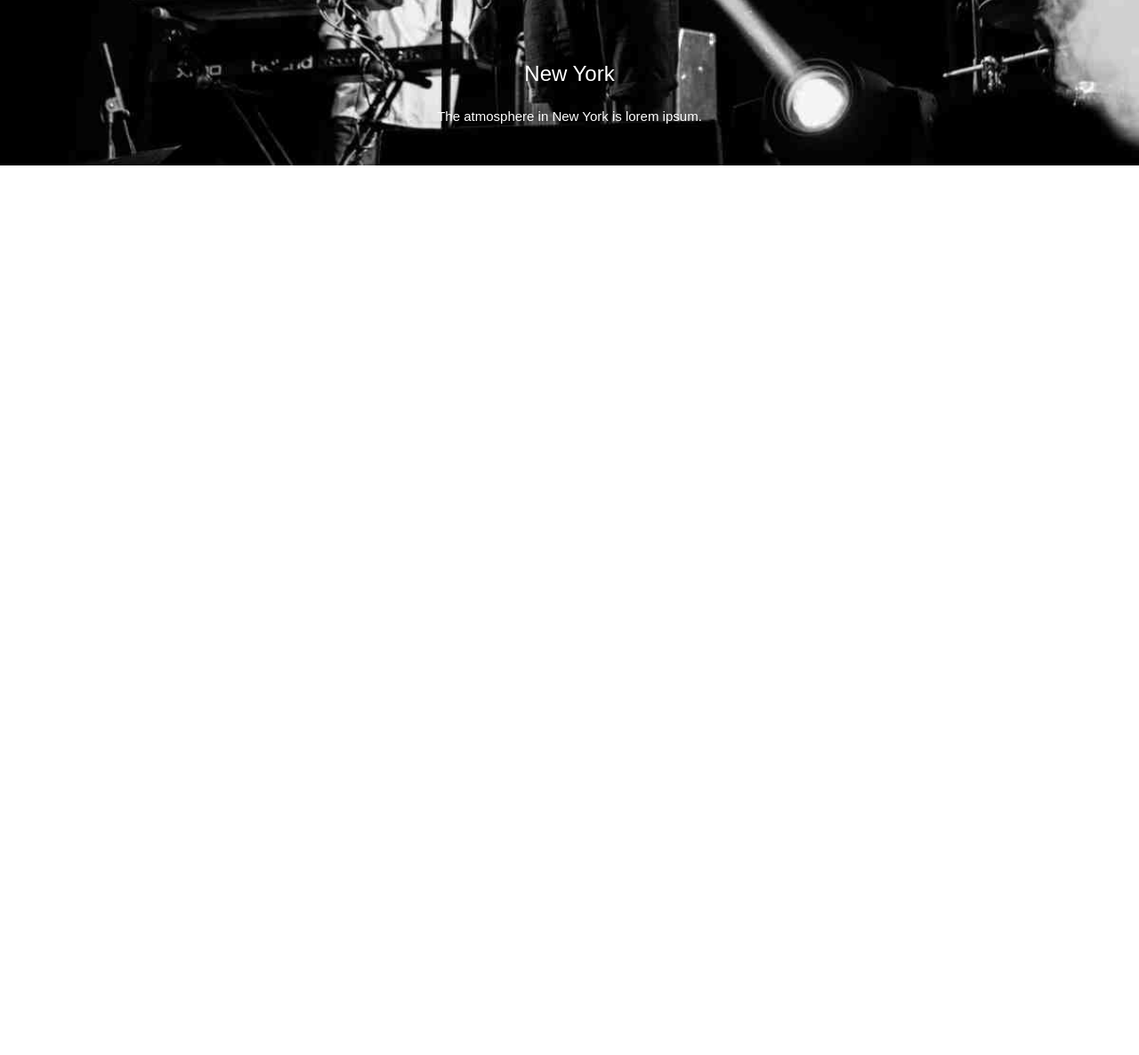
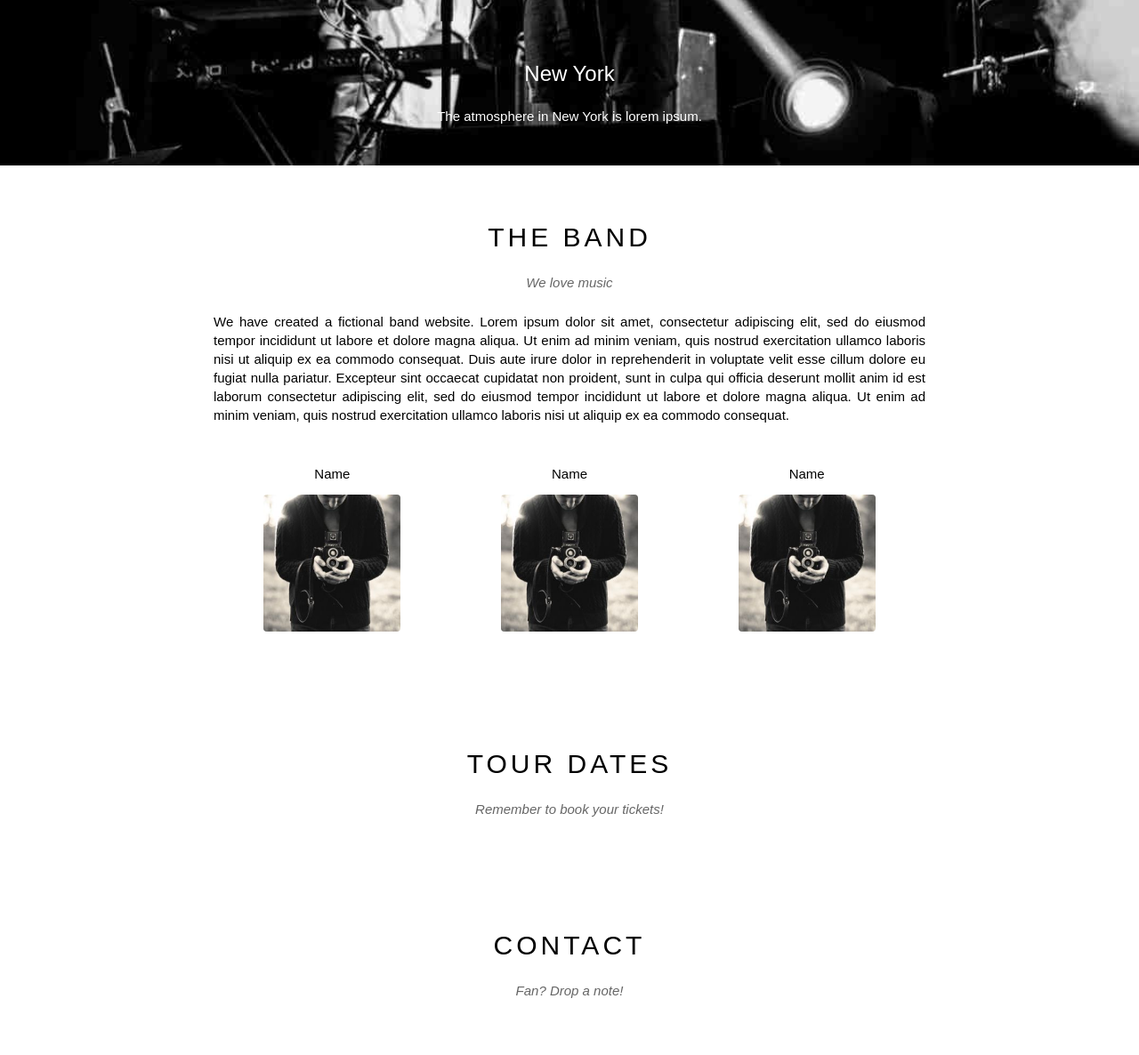
Before and after one commit to tuduan1902/W3S_TheBand, a plain HTML site: page w3_band/index.html in a window 1280 px wide. Shown: the part 500-1686 px from the top of the page at 89% size. Before the commit the page ends 800 px from the top, so only its background shows below. Drawn offline with nearby package versions, Linux system fonts and the light colour scheme.

Commit message:
Content:

```diff
--- a/w3_band/assets/css/style.css
+++ b/w3_band/assets/css/style.css
@@ -8,7 +8,9 @@
 html {
    font-family: Arial, Helvetica, sans-serif;
 }
-
+.clear {
+   clear: both;
+}
 #main {
 
 }
@@ -124,6 +126,56 @@ html {
 
 }
 
+#content .content-section {
+   width: 800px;
+   padding: 64px 0;
+   margin-left: auto;
+   margin-right: auto;
+}
+
+#content .section-heading {
+   font-size: 30px;
+   font-weight: 500;
+   text-align: center;
+   letter-spacing: 4px;
+}
+
+#content .section-sub-heading{
+   font-size: 15px;
+   text-align: center;
+   margin-top: 25px;
+   font-style: italic;
+   opacity: 0.6;
+}
+
+#content .about-text {
+   font-size: 15px;
+   margin-top: 25px;
+   text-align: justify;
+   line-height: 1.4;
+}
+
+#content .members-list {
+   margin-top: 47px;
+}
+
+#content .member-item {
+   float: left;
+   width: 33.33333%;
+   text-align: center;
+}
+
+#content .member-name {
+   font-size: 15px;
+
+}
+
+#content .member-img {
+   margin-top: 15px;
+   width: 154px;
+   border-radius: 4px;
+}
+
 #footer {
 
 }
--- a/w3_band/index.html
+++ b/w3_band/index.html
@@ -46,8 +46,41 @@
       </div>
 
       <div id="content">
+         <!-- About section -->
+         <div class="content-section">
+            <h2 class="section-heading">THE BAND</h2>
+            <p class="section-sub-heading">We love music</p>
+            <p class="about-text">
+               We have created a fictional band website. Lorem ipsum dolor sit amet, consectetur adipiscing elit, sed do eiusmod tempor incididunt ut labore et dolore magna aliqua. Ut enim ad minim veniam, quis nostrud exercitation ullamco laboris nisi ut aliquip ex ea commodo consequat. Duis aute irure dolor in reprehenderit in voluptate velit esse cillum dolore eu fugiat nulla pariatur. Excepteur sint occaecat cupidatat non proident, sunt in culpa qui officia deserunt mollit anim id est laborum consectetur adipiscing elit, sed do eiusmod tempor incididunt ut labore et dolore magna aliqua. Ut enim ad minim veniam, quis nostrud exercitation ullamco laboris nisi ut aliquip ex ea commodo consequat.
+            </p>
+            <div class="members-list">
+               <div class="member-item">
+                  <p class="member-name">Name</p>
+                  <img src="./assets/img/band/member1.jpg" alt="Name" class="member-img">
+               </div>
+               <div class="member-item">
+                  <p class="member-name">Name</p>
+                  <img src="./assets/img/band/member1.jpg" alt="Name" class="member-img">
+               </div>
+               <div class="member-item">
+                  <p class="member-name">Name</p>
+                  <img src="./assets/img/band/member1.jpg" alt="Name" class="member-img">
+               </div>
+               <div class="clear"></div>
+            </div>
+         </div>
 
-      </div>
+         <!-- Tour section -->
+         <div class="content-section">
+            <h2 class="section-heading">TOUR DATES</h2>
+            <p class="section-sub-heading">Remember to book your tickets!</p>
+         </div>
+
+         <!-- Contact section -->
+         <div class="content-section">
+            <h2 class="section-heading">CONTACT</h2>
+            <p class="section-sub-heading">Fan? Drop a note!</p>
+         </div>
 
       <div id="footer">
 
```
Also changed, not shown: w3_band/assets/img/band/member1.jpg (added).
